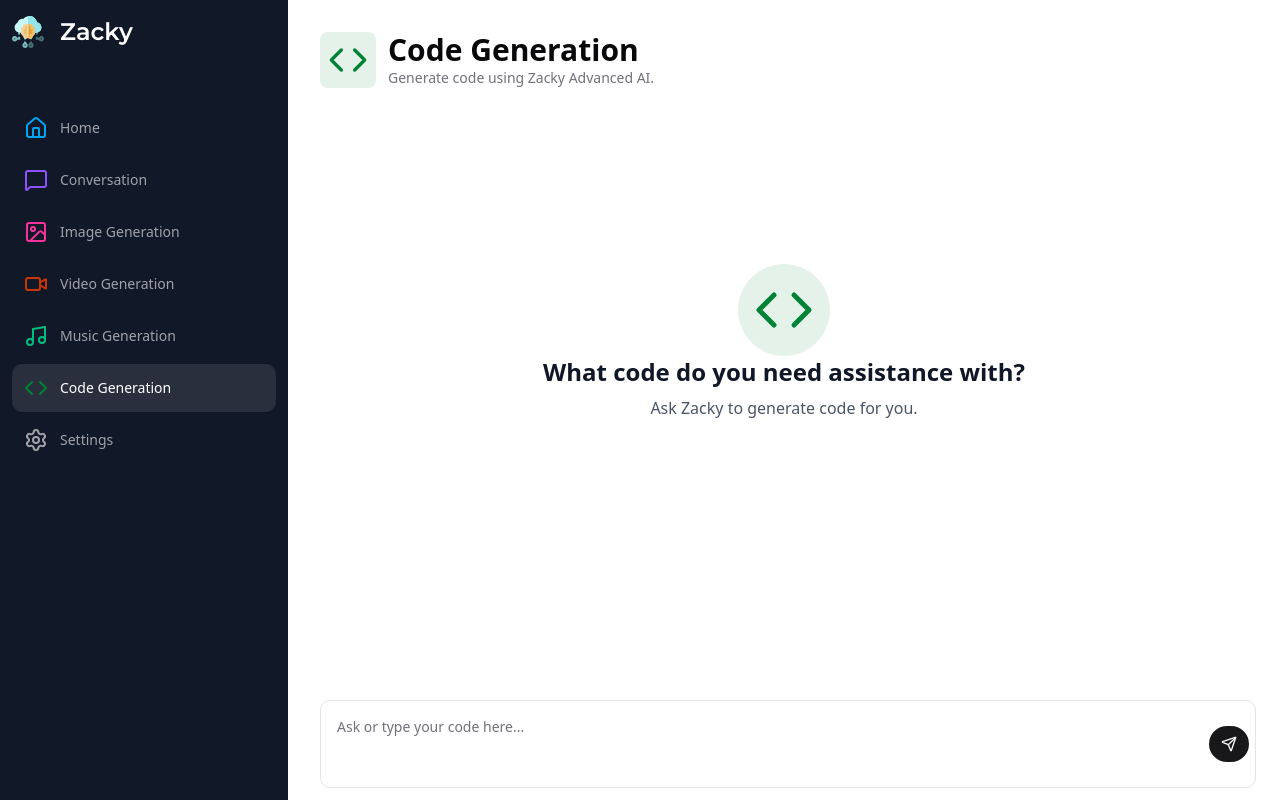
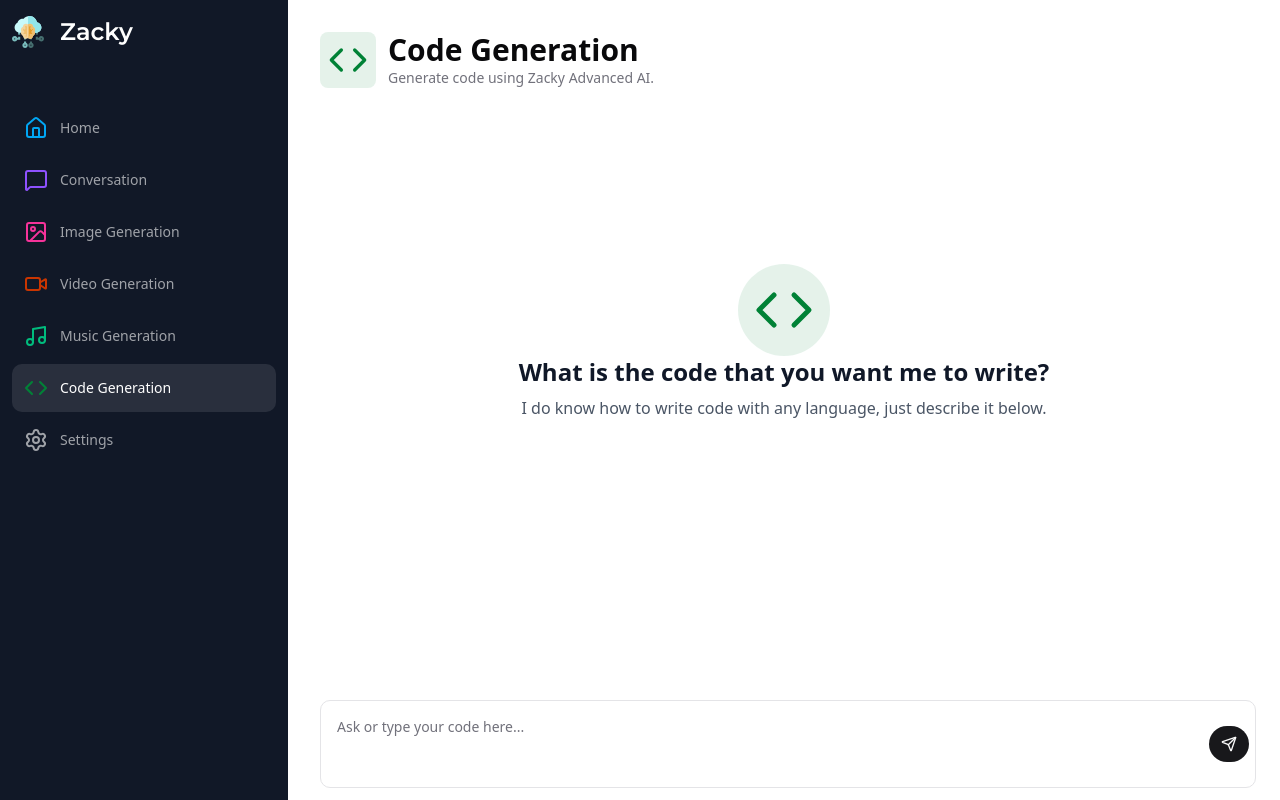
Before and after one commit to Mohamed780050/zacky, a Next.js app: page /code_generation in a window 1280 px wide. Built offline with nearby package versions, Linux system fonts and the light colour scheme.

Commit message:
changed Empty description

```diff
--- a/src/features/code_generation/_components/CodeMessages.tsx
+++ b/src/features/code_generation/_components/CodeMessages.tsx
@@ -5,8 +5,8 @@
   return (
     <div>
       <Empty
-        label="What code do you need assistance with?"
-        description="Ask Zacky to generate code for you."
+        label="What is the code that you want me to write?"
+        description="I do know how to write code with any language, just describe it below."
         icon={<CodeIcon className="h-15 w-15 text-green-700" />}
         bgColor="bg-green-700/10"
       />
--- a/src/features/image_generation/_components/ImageMessages.tsx
+++ b/src/features/image_generation/_components/ImageMessages.tsx
@@ -5,8 +5,8 @@
   return (
     <div>
       <Empty
-        label="How can I help you today?"
-        description="Start a conversation by typing a message below."
+        label="What is the image that you want me to create?"
+        description="Start describing your image below."
         icon={<ImageIcon className="h-15 w-15 text-pink-500" />}
         bgColor="bg-pink-500/10"
       />
--- a/src/features/music_generation/_components/MusicMessages.tsx
+++ b/src/features/music_generation/_components/MusicMessages.tsx
@@ -5,8 +5,8 @@
   return (
     <div>
       <Empty
-        label="What code do you need assistance with?"
-        description="Ask Zacky to generate code for you."
+        label="What kind of music do you want to hear?"
+        description="I can generate any music you like, just tell me."
         icon={<Music className="h-15 w-15 text-emerald-500" />}
         bgColor="bg-emerald-500/10"
       />
--- a/src/features/video_generation/_components/VideoMessages.tsx
+++ b/src/features/video_generation/_components/VideoMessages.tsx
@@ -5,8 +5,8 @@
   return (
     <div>
       <Empty
-        label="What code do you need assistance with?"
-        description="Ask Zacky to generate Video for you."
+        label="What is the video that you want me to make?"
+        description="I can make any video you want, just write below."
         icon={<VideoIcon className="h-15 w-15 text-orange-700" />}
         bgColor="bg-orange-700/10"
       />
```
